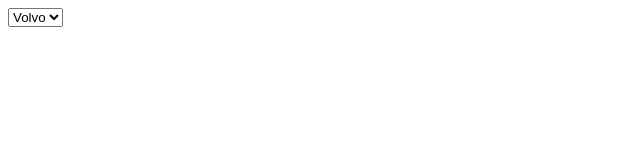
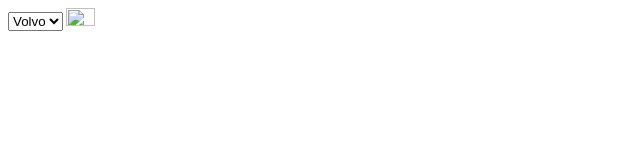
Before and after one commit to bunhere/git-study, a plain HTML site: page index.html in a window 1280 px wide. Shown: the full height of the page, 0-640 px from the left. Drawn offline with Linux system fonts and the light colour scheme.

Commit message:
Update index.html

```diff
--- a/index.html
+++ b/index.html
@@ -53,6 +53,7 @@ window.onload = init;
   <option value="opel">Opel</option>
   <option value="audi">Audi</option>
 </select>
+<input type="image" width="15%" height="15%" >
 <!--
 <a href="javascript:alert('alert clicked');"> alert button </a>
 <h1>Javascript animation: Demo 1</h1>
```
